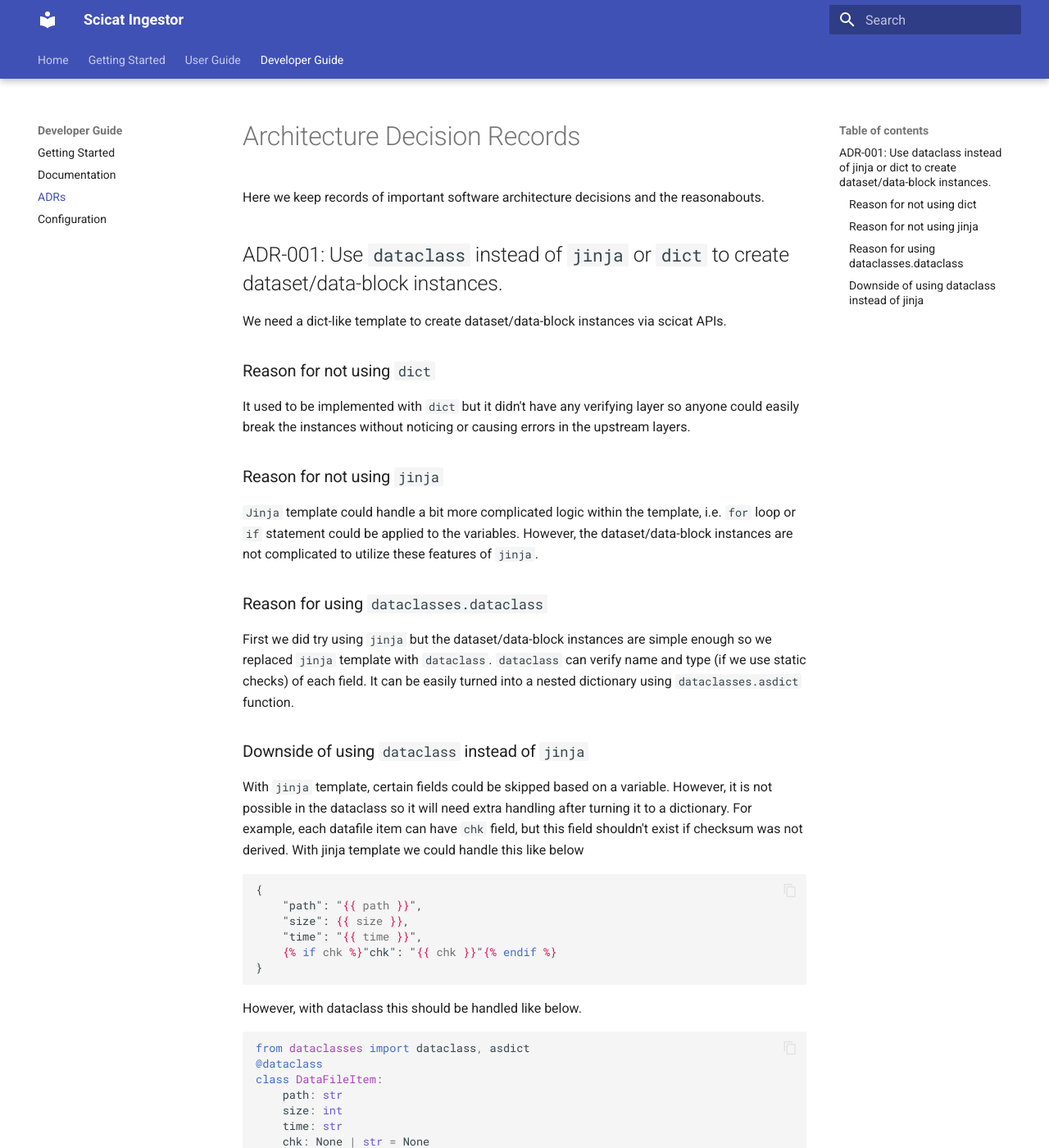
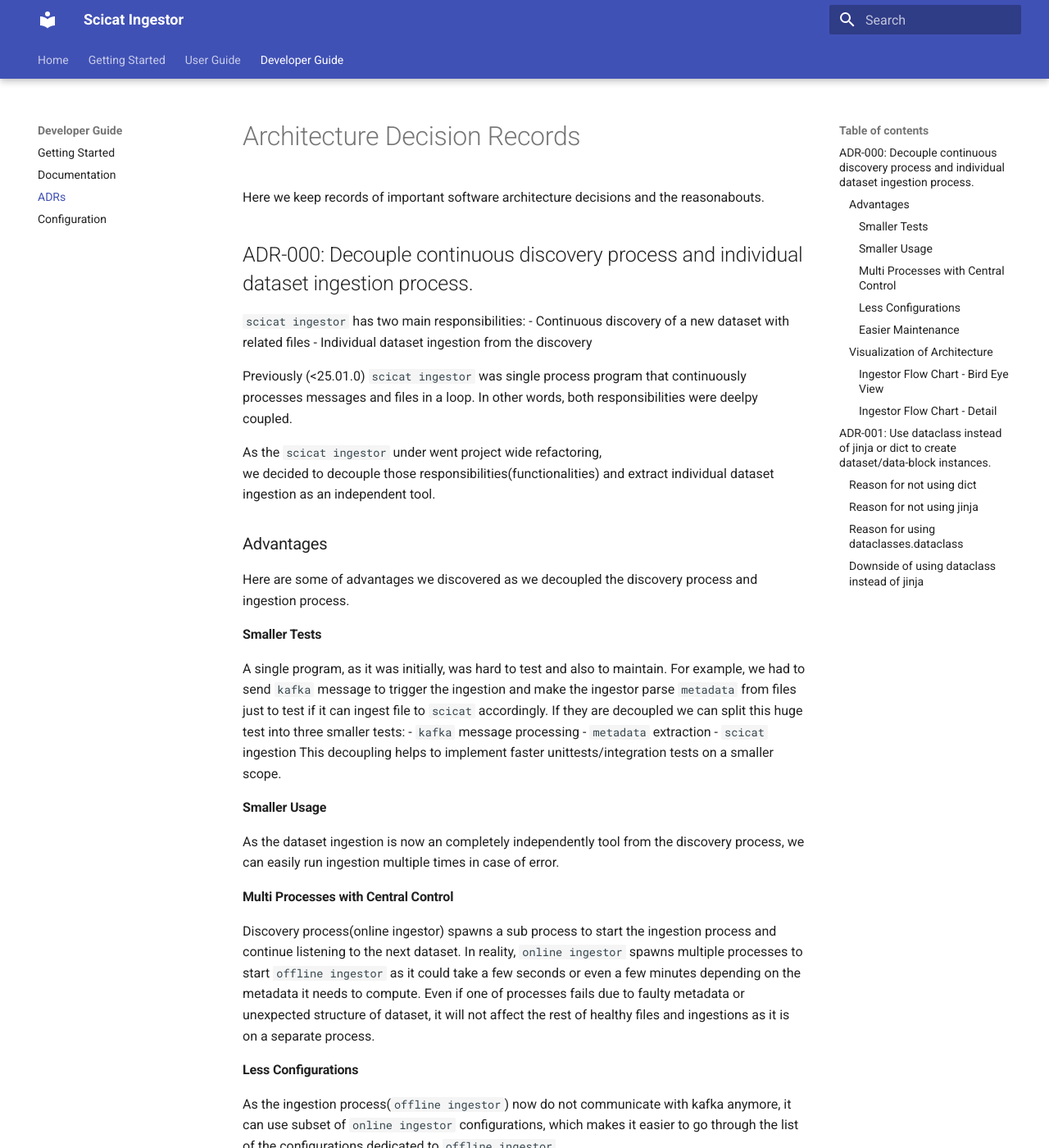
Before and after one commit to SciCatProject/scicat-ingestor, an MkDocs documentation site: the page built from documentation/docs/developer-guide/adrs.md, in a window 1280 px wide and 1400 px high. Shown: the whole window at 82% size. Built offline with MkDocs 1.6.1 and Material for MkDocs 9.7.7, drawn with Linux system fonts in a browser that asks for light colours; the version menu is left out; some of the changed text lies outside the part shown.

Commit message:
Update ADR000 about separating offline/online ingestor.

````diff
--- /dev/null
+++ b/documentation/docs/_mermaid_charts/_ingestor_flow_details.md
@@ -0,0 +1,39 @@
+```mermaid
+---
+title: Ingestor Flow Chart - Detail
+---
+flowchart LR
+
+    subgraph online [Online Ingestor]
+        direction TB
+        connect-to-kafka[Connect to Kafka Cluster] --> subscription[Subscribe to Instrument Topics]
+        subscription --> wait[Wait for Next Messages]
+        wait --> done{{Done Writing Message?}}
+        done --> |No| wait
+        done --> |Yes| max-process{{Maximum Offline Ingestor Running?}}
+        max-process --> |Yes| wait-running@{ shape: delay , label: "Wait for previous ingestors"}
+        wait-running --> max-process
+        max-process --> |No| start@{shape: circle, label: "Start Offline Ingestor"}
+        start --> wait
+    end
+
+    subgraph offline [Offline Ingestor]
+        direction TB
+        start-offline@{shape: circle, label: "Start Offline Ingestor"}
+        start-offline --> load-schema[Load Schema]
+        load-schema --> select[Select Schema]
+        select --> open[Open Nexus File, Event Data]
+        open --> variable[Define Variables]
+        variable --> populate[Populate Local Dataset]
+        populate --> create[Create Dataset on Scicat]
+        create --> create-origdataset[Create OrigDataset on Scicat]
+        create-origdataset --> stop@{shape: dbl-circ, label: "Finish Offline Ingestor"}
+
+    end
+
+    online --> offline
+
+    style start fill:green,stroke-width:4px,opacity:0.5;
+    style start-offline fill:green,stroke-width:4px,opacity:0.5;
+
+```
--- a/documentation/docs/developer-guide/adrs.md
+++ b/documentation/docs/developer-guide/adrs.md
@@ -1,6 +1,73 @@
 # Architecture Decision Records
 
 Here we keep records of important software architecture decisions and the reasonabouts.
+
+## ADR-000: Decouple continuous discovery process and individual dataset ingestion process.
+
+`scicat ingestor` has two main responsibilities:
+    - Continuous discovery of a new dataset with related files
+    - Individual dataset ingestion from the discovery
+
+Previously (<25.01.0) ``scicat ingestor`` was single process program that continuously processes messages and files in a loop.
+In other words, both responsibilities were deelpy coupled.
+
+As the ``scicat ingestor`` under went project wide refactoring, <br>
+we decided to decouple those responsibilities(functionalities) and extract individual dataset ingestion as an independent tool.
+
+### Advantages
+
+Here are some of advantages we discovered as we decoupled the discovery process and ingestion process.
+
+#### Smaller Tests
+
+A single program, as it was initially, was hard to test and also to maintain.
+For example, we had to send ``kafka`` message to trigger the ingestion and make the ingestor parse ``metadata`` from files just to test if it can ingest file to ``scicat`` accordingly.
+If they are decoupled we can split this huge test into three smaller tests:
+    - ``kafka`` message processing
+    - ``metadata`` extraction
+    - ``scicat`` ingestion
+This decoupling helps to implement faster unittests/integration tests on a smaller scope.
+
+#### Smaller Usage
+
+As the dataset ingestion is now an completely independently tool from the discovery process, we can easily run ingestion multiple times in case of error.
+
+#### Multi Processes with Central Control
+
+Discovery process(online ingestor) spawns a sub process to start the ingestion process and continue listening to the next dataset.
+In reality, ``online ingestor`` spawns multiple processes to start ``offline ingestor`` as it could take a few seconds or even a few minutes depending on the metadata it needs to compute.
+Even if one of processes fails due to faulty metadata or unexpected structure of dataset, it will not affect the rest of healthy files and ingestions as it is on a separate process.
+
+#### Less Configurations
+
+As the ingestion process(``offline ingestor``) now do not communicate with kafka anymore,
+it can use subset of ``online ingestor`` configurations,
+which makes it easier to go through the list of the configurations dedicated to ``offline ingestor``.
+
+#### Easier Maintenance
+
+Due to all advantages we mentioned above, the maintenance cost considerably reduced.
+It takes less for testing, hence less time to release the software.
+
+### Visualization of Architecture
+
+!!! note
+
+    These diagrams might be updated and be different from the first design.
+
+#### Ingestor Flow Chart - Bird Eye View
+
+<!-- Mermaid chart does not support different shapes for subgraph-->
+<!-- And we wanted make the offline ingestor as `processes` shape -->
+<!-- As there will be multiple processes of them. -->
+<!-- So we made svg image of the diagram instead using mermaid. -->
+<!-- It very likely that they will support different shapes for subgraph in the future though...! -->
+![image](../_mermaid_charts/_ingestor_flow_birdeyeview.svg)
+
+#### Ingestor Flow Chart - Detail
+{%
+    include-markdown "../_mermaid_charts/_ingestor_flow_details.md"
+%}
 
 ## ADR-001: Use ``dataclass`` instead of ``jinja`` or ``dict`` to create dataset/data-block instances.
 We need a dict-like template to create dataset/data-block instances via scicat APIs.
--- a/documentation/mkdocs.yml
+++ b/documentation/mkdocs.yml
@@ -14,6 +14,7 @@ theme:
 plugins:
   - search
   - mermaid2
+  - include-markdown  # for including markdown files. See https://github.com/mondeja/mkdocs-include-markdown-plugin
 extra:
   generator: false
   version:
@@ -41,6 +42,7 @@ nav:
   - Home: index.md
   - Getting Started: getting-started.md
   - User Guide:
+      - Overview: user-guide/overview.md
       - Configuration: user-guide/configuration.md
       - OnlineIngestor: user-guide/online-ingestor.md
       - OfflineIngestor: user-guide/offline-ingestor.md
--- a/pyproject.toml
+++ b/pyproject.toml
@@ -132,4 +132,7 @@ ignore-words-list = [
     # But we use the word in our code of conduct which is the contributor covenant.
     # Let's not modify it if we don't have to.
     "socio-economic",
+    # SVG uses these abbreviations
+    "wtH",
+    "nd",
 ]
````
Also changed, not shown: documentation/docs/_mermaid_charts/_file_ingestion_sequence.md (added, +24 -0 lines), documentation/docs/_mermaid_charts/_file_writer_sequence.md (added, +20 -0 lines), documentation/docs/_mermaid_charts/_infra_structure.md (added, +12 -0 lines), documentation/docs/index.md (+11 -58 lines), documentation/docs/user-guide/overview.md (added, +3 -0 lines), documentation/docs/user-guide/overview_chart.md (added, +24 -0 lines), documentation/docs/_mermaid_charts/_ingestor_flow_birdeyeview.svg (added), 3 other files.
